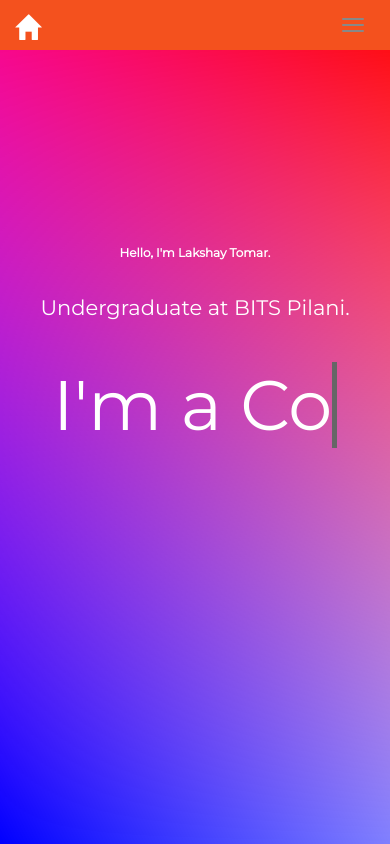
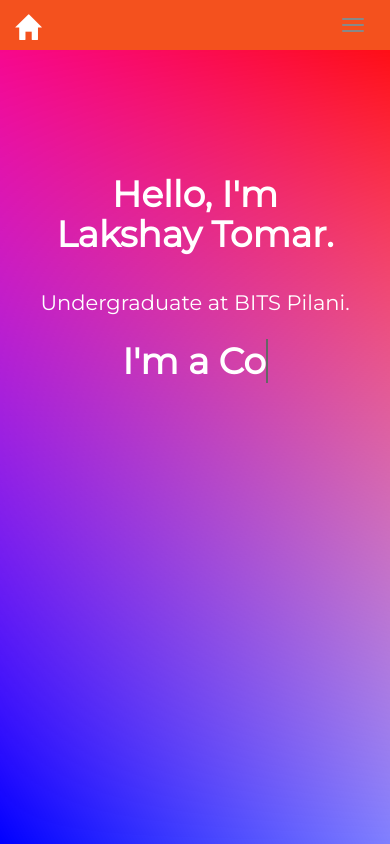
Before and after one commit to lakshaytomar/lakshaybits.github.io, a plain HTML site: page index.html in a window 390 px wide. Shown: the top 844 px of the page. Drawn offline with nearby package versions, Linux system fonts and the light colour scheme.

Commit message:
Improve Responsiveness

```diff
--- a/index.html
+++ b/index.html
@@ -34,14 +34,19 @@
   </div>
 </nav>
 
-<div class="jumbotron text-center">
-  <br><h1>Hello, I'm Lakshay Tomar.</h1>
+<div class="jumbotron">
+  <div class="col-12 col-sm-12 col-md-12 col-lg-12 text-center">
+    <br> <div class="col-12 col-sm-12 col-md-12 col-lg-12"></div>
+    <h1>Hello, I'm Lakshay Tomar.</h1>
     <p>Undergraduate at BITS Pilani.</p>
+    <h1>
       I'm a
     <span
        class="txt-rotate"
        data-period="2000"
        data-rotate='[ "Full Stack Web Developer.", "Competitive Programmer."]'></span>
+    </h1>
+  </div>
 </div>
 
 <!-- Container (About Section) -->
--- a/main.css
+++ b/main.css
@@ -4,7 +4,6 @@ body {
     color: #000000;
   }
   h1 {
-    font-size: 12px;
     color: #303030;
     font-weight: 600;
     margin-bottom: 30px;
@@ -28,7 +27,7 @@ body {
     color: #fff;
     padding: 100px 25px;
     font-family: Montserrat, sans-serif;
-    font-size: 70px;
+    font-size: 30px;
     background:
         linear-gradient(red, transparent),
         linear-gradient(to top right, blue, transparent);
```
Lines whose indentation alone changed are shown as unchanged.
